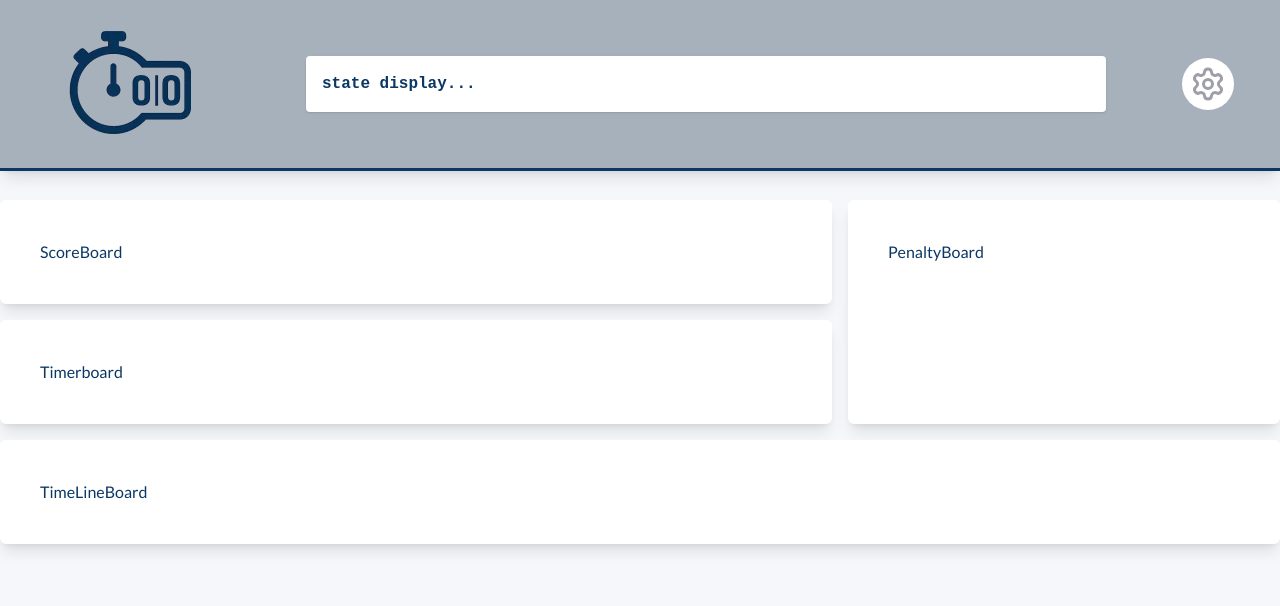
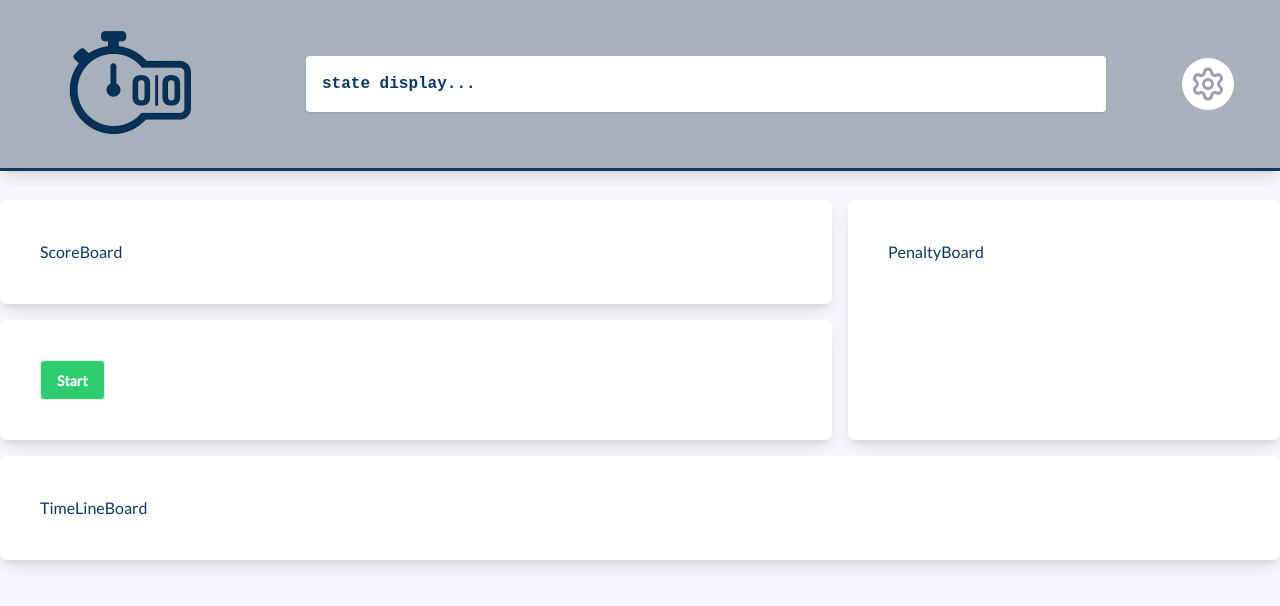
Before and after one commit to GittyX3b/tisco-matchdesk, a React (Vite) app: page / in a window 1280 px wide. Shown: the top 606 px of the page. Built offline with nearby package versions, Linux system fonts and the light colour scheme; a web font is replaced by a local one.

Commit message:
added main timer btn and toggle state + repostructure (#6)

```diff
--- a/package.json
+++ b/package.json
@@ -11,6 +11,7 @@
   },
   "dependencies": {
     "@tailwindcss/vite": "^4.1.17",
+    "daisyui": "^5.5.8",
     "lucide-react": "^0.554.0",
     "react": "^19.2.0",
     "react-dom": "^19.2.0",
--- /dev/null
+++ b/src/assets/styles/buttons.css
@@ -0,0 +1,7 @@
+.btn-green {
+  @apply btn bg-tisco-green font-bold text-white;
+}
+
+.btn-red {
+  @apply btn bg-tisco-red font-bold text-white;
+}
--- /dev/null
+++ b/src/assets/styles/colors.css
@@ -0,0 +1,8 @@
+@theme {
+  --color-tisco-light: #f5f7fa;
+  --color-tisco-gray: #a7b1bc;
+  --color-tisco-navy: #0a3764;
+  --color-tisco-green: #2ecc71;
+  --color-tisco-yellow: #f1c40f;
+  --color-tisco-red: #e74c3c;
+}
--- a/src/assets/styles/fonts.css
+++ b/src/assets/styles/fonts.css
@@ -15,3 +15,10 @@
   font-family: Lato;
   src: url(@assets/fonts/Lato-Regular.ttf);
 }
+
+@theme {
+  --font-doto: 'Doto', monospace;
+  --font-lato: 'Lato', Arial;
+  --font-lato-black: 'Lato-Black', Arial;
+  --font-lato-bold: 'Lato-Bold', Arial;
+}
--- a/src/components/TimerBoard.jsx
+++ b/src/components/TimerBoard.jsx
@@ -1,3 +1,15 @@
-export const TimerBoard = () => {
-  return <article className='tisco-tile'>Timerboard</article>;
+import { useTime } from '@context';
+
+const TimerBoard = () => {
+  const { time, toggleTime } = useTime();
+
+  return (
+    <article className='tisco-tile'>
+      <button className={time.on ? 'btn-red' : 'btn-green'} onClick={toggleTime}>
+        {time.on ? 'Stop' : 'Start'}
+      </button>
+    </article>
+  );
 };
+
+export { TimerBoard };
--- a/src/data/context/TimeProvider.jsx
+++ b/src/data/context/TimeProvider.jsx
@@ -5,17 +5,20 @@ const TimeCtx = createContext(null);
 const TimeProvider = ({ children }) => {
   const [time, setTime] = useState({
     sanity: 'time data - ok',
+    on: false,
   });
 
-  const setEins = (eins) => setTime((c) => ({ ...c, eins }));
+  const toggleTime = () => setTime((prev) => ({ ...prev, on: !prev.on }));
 
-  const setDrei = (drei) =>
-    setTime((c) => ({
-      ...c,
-      zwei: { ...c.zwei, drei },
-    }));
+  // const setEins = (eins) => setTime((c) => ({ ...c, eins }));
 
-  return <TimeCtx value={{ time, setEins, setDrei }}>{children}</TimeCtx>;
+  // const setDrei = (drei) =>
+  //   setTime((c) => ({
+  //     ...c,
+  //     zwei: { ...c.zwei, drei },
+  //   }));
+
+  return <TimeCtx value={{ time, toggleTime }}>{children}</TimeCtx>;
 };
 
 export { TimeCtx, TimeProvider };
--- a/src/main.css
+++ b/src/main.css
@@ -1,21 +1,10 @@
 @import 'tailwindcss';
+@plugin 'daisyui';
 
+@import '@assets/styles/colors.css';
+@import '@assets/styles/buttons.css';
 @import '@assets/styles/fonts.css';
 @import '@assets/styles/text.css';
-
-@theme {
-  --font-doto: 'Doto', monospace;
-  --font-lato: 'Lato', Arial;
-  --font-lato-black: 'Lato-Black', Arial;
-  --font-lato-bold: 'Lato-Bold', Arial;
-
-  --color-tisco-light: #f5f7fa;
-  --color-tisco-gray: #a7b1bc;
-  --color-tisco-navy: #0a3764;
-  --color-tisco-green: #2ecc71;
-  --color-tisco-yellow: #f1c40f;
-  --color-tisco-red: #e74c3c;
-}
 
 .tisco-maxwidth {
   @apply max-w-[1600px];
```
Also changed, not shown: 1 other file (tests, documents, lock files or other folders).
